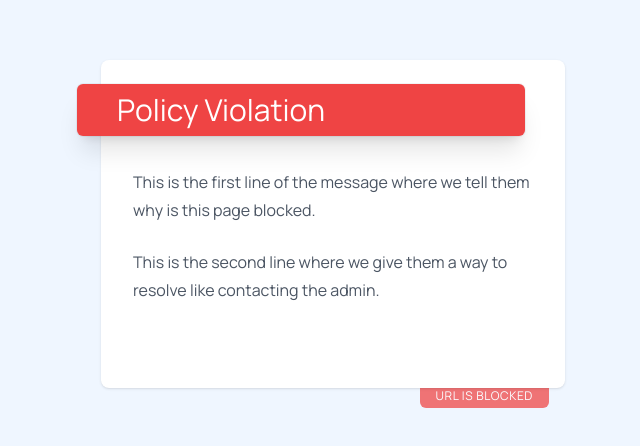
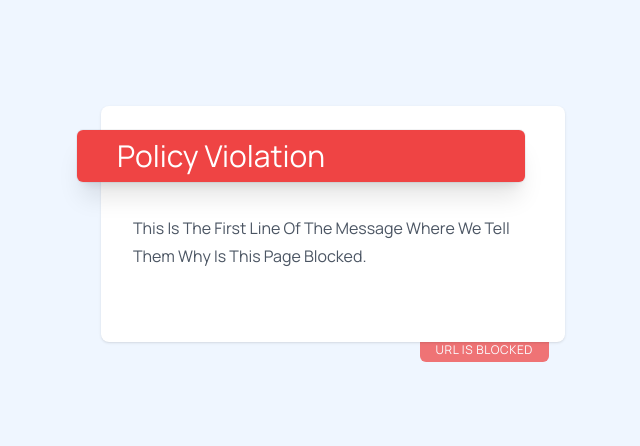
Before and after one commit to ram4git/skia-test-ui, a Next.js app: page /ext/blocked in a window 1280 px wide. Shown: the part 168-614 px from the top of the page, without its empty margins (307-947 px from the left). Built offline with nearby package versions, Linux system fonts and the light colour scheme.

Commit message:
made second line optional for extension modal

```diff
--- a/pages/ext/blocked.js
+++ b/pages/ext/blocked.js
@@ -22,18 +22,19 @@ export default function Blocked() {
                     </div>
                     <div className="mx-auto max-w-md px-6 z-10">
                         <div className="space-y-6 py-8 text-base leading-7 text-gray-600">
-                            <p>
+                            <p className="capitalize">
                                 {
                                     reason || 'This is the first line of the message where we tell them why is this page blocked.'
                                 }
                             </p>
+                            {
+                                resolution ?
+                                <p className="capitalize">
+                                    {resolution}
+                                </p> : null
+                            }
 
-                            <p>
-                                {
-                                    resolution || 'This is the second line where we give them a way to resolve like contacting the admin.'
-                                }
-                            </p>
-                            <p className=" text-transparent">{"_".repeat(32)}</p>
+                            <p className=" text-transparent text-xs">{"_".repeat(32)}</p>
                         </div>
                     </div>
                     </div>
```
